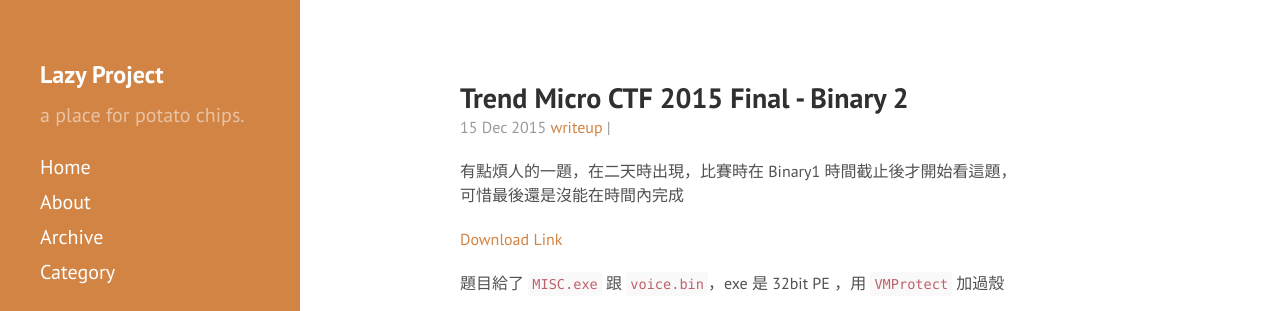
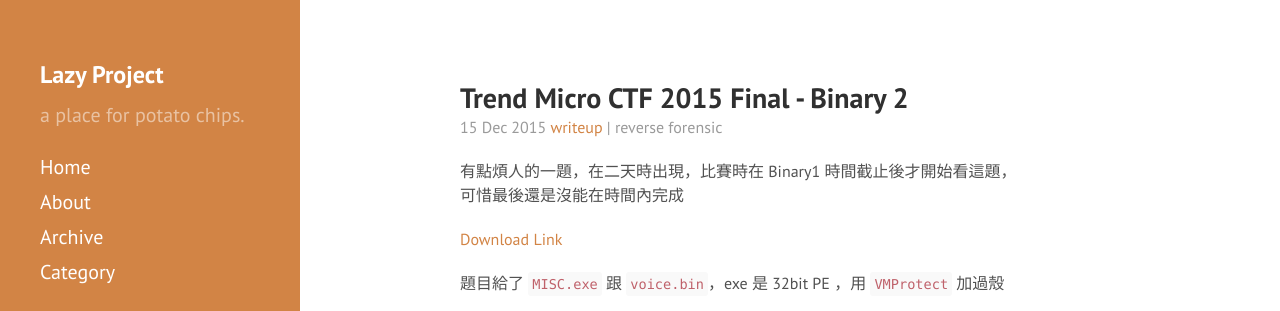
Before and after one commit to L4ys/l4ys.github.io, a Jekyll site: the page built from _posts/2015-12-15-tmctf-final-2015-binary2.md, in a window 1280 px wide and 900 px high. Shown: the top 311 px of the window. Built offline with Jekyll 4.4.1, drawn with Linux system fonts in a browser that asks for light colours; comment, search, counter and statistics services are not loaded.

Commit message:
Update post category

```diff
--- a/_posts/2015-12-15-tmctf-final-2015-binary2.md
+++ b/_posts/2015-12-15-tmctf-final-2015-binary2.md
@@ -2,6 +2,7 @@
 layout: post
 title: Trend Micro CTF 2015 Final - Binary 2
 category: writeup
+tags: [reverse, forensic]
 ---
 
 有點煩人的一題，在二天時出現，比賽時在 Binary1 時間截止後才開始看這題，
```
